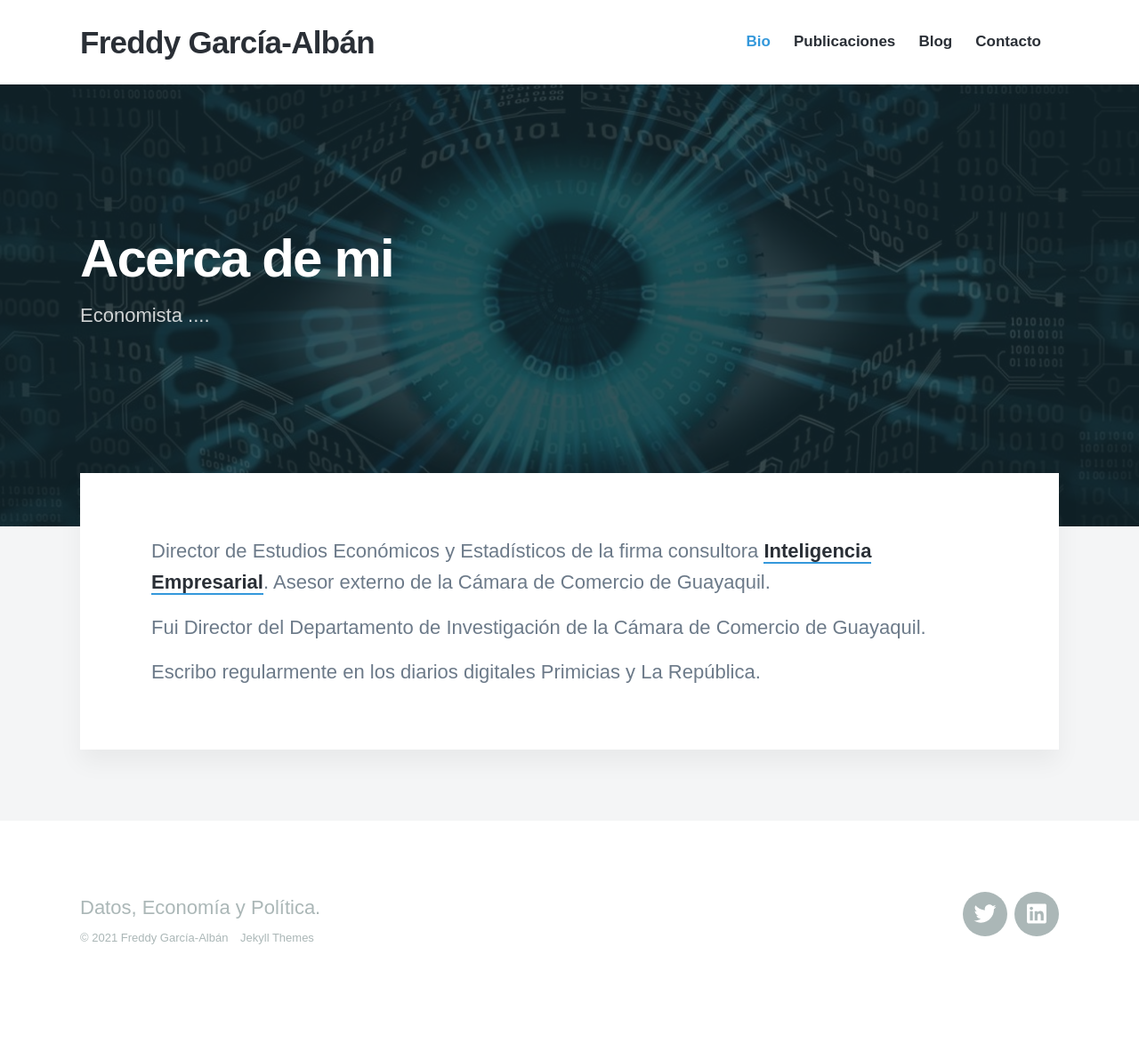
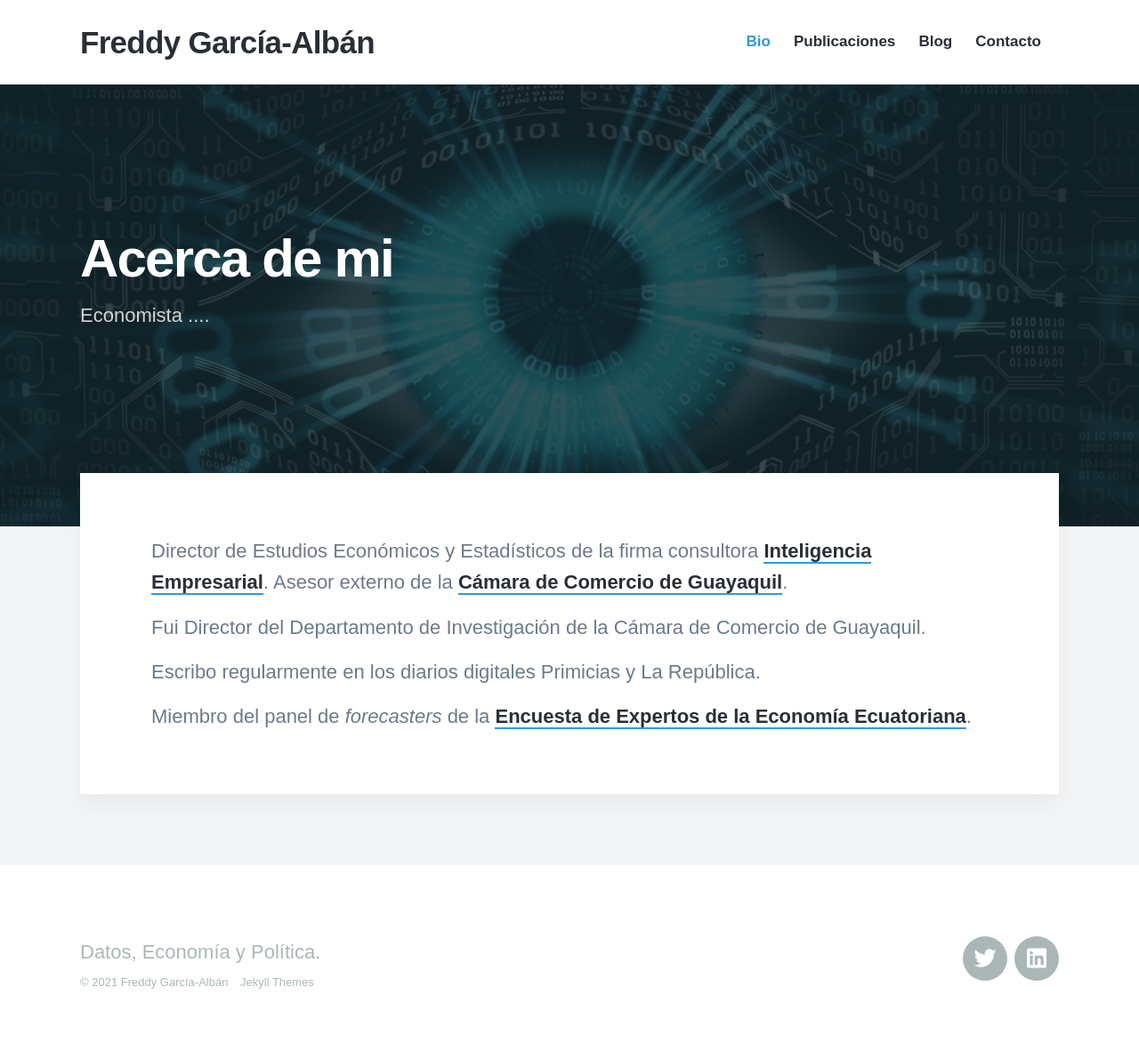
Before and after one commit to EnexFG/EnexFG.github.io, a Jekyll site: the page built from _pages/about.md, in a window 1280 px wide. Shown: the whole page at 89% size. Built offline with Jekyll 4.4.1, drawn with Linux system fonts in a browser that asks for light colours; nearby versions of some CDN libraries; some web fonts are replaced; before the commit the page ends 1141 px from its top, so only the background shows below that.

Commit message:
Update about.md

```diff
--- a/_pages/about.md
+++ b/_pages/about.md
@@ -6,8 +6,10 @@ featured_image: /images/demo/eye.jpg
 ---
 
 
-Director de Estudios Económicos y Estadísticos de la firma consultora [Inteligencia Empresarial](https://www.inteligenciaempresarial.ec/). Asesor externo de la Cámara de Comercio de Guayaquil.
+Director de Estudios Económicos y Estadísticos de la firma consultora [Inteligencia Empresarial](https://www.inteligenciaempresarial.ec/). Asesor externo de la [Cámara de Comercio de Guayaquil](https://www.lacamara.org/website/).
 
 Fui Director del Departamento de Investigación de la Cámara de Comercio de Guayaquil.
 
 Escribo regularmente en los diarios digitales Primicias y La República.
+
+Miembro del panel de *forecasters* de la [Encuesta de Expertos de la Economía Ecuatoriana](https://www.expertoseconomia.org/es/).
```
